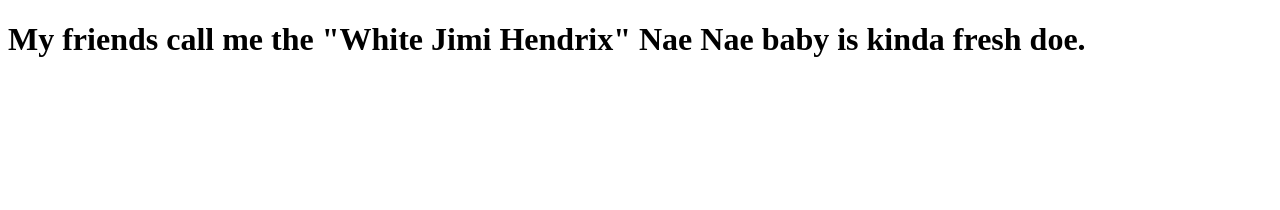
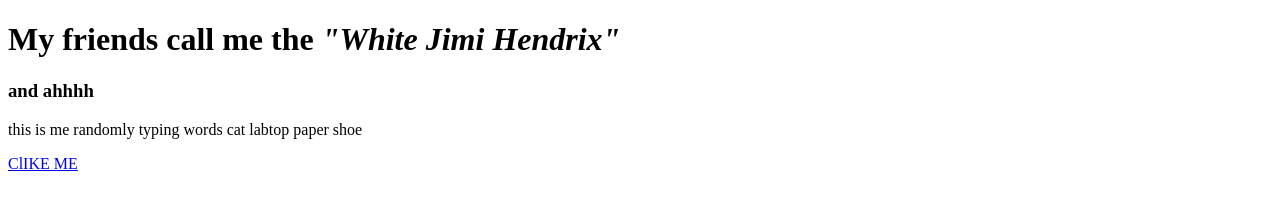
Before and after one commit to Masonhenson47/masonhenson, a plain HTML site: page index.html in a window 1280 px wide. Drawn offline with Linux system fonts and the light colour scheme.

Commit message:
Update index.html

```diff
--- a/index.html
+++ b/index.html
@@ -3,19 +3,18 @@
   <head>
     <meta charset="utf-8">
     <title>Mason Henson</title>
+    <link rel=styles.css>
   </head>
   <body>
-  <h1>My friends call me the "White Jimi Hendrix"
-
-
-
-
-
-
-
-
-
-
-   Nae Nae baby is kinda fresh doe.</h1>
+    <header>
+    </header>
+    <div class=yaboichoi>
+    </div>
+  <h1>My friends call me the <em>"White Jimi Hendrix"</em></h1>
+  <h3> and ahhhh </h3>
+  <p> this is me randomly typing words cat labtop paper shoe </p>
+  <a href="https://ryangeyer223.github.io/John-Travolta/"> ClIKE ME </a>
+  <footer>
+  </footer>
   </body>
 </html>
```
